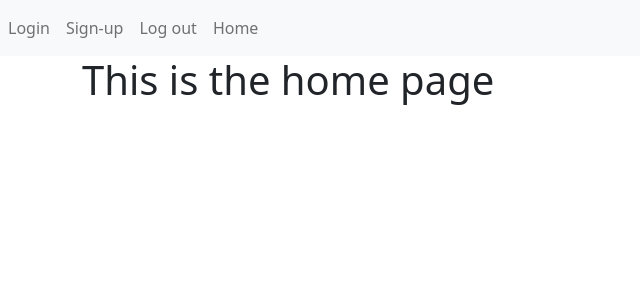
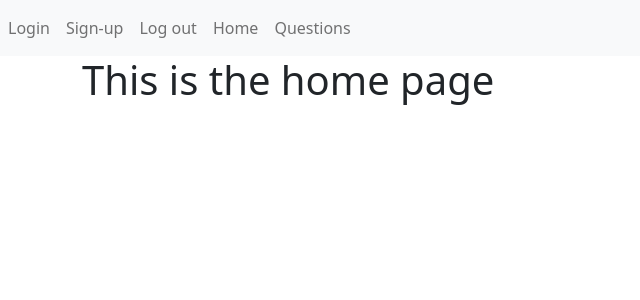
Before and after one commit to NanoProd/StackOverflowMock, a Flask app: page / in a window 1280 px wide. Shown: the top 300 px of the page, without its empty margins (0-640 px from the left). Run offline with Flask 2, Linux system fonts and the light colour scheme; the visitor is signed in with stand-in values (Sample User, id 1).

Commit message:
[#25] Added 'Questions' link to menu

```diff
--- a/services/web/project/templates/base.html
+++ b/services/web/project/templates/base.html
@@ -23,6 +23,7 @@
                 <a href="/signup" class="navbar-item nav-link" id="signup">Sign-up</a>
                 <a href="/logout" class="navbar-item nav-link" id="logout">Log out</a>
                 <a href="/" class="navbar-item nav-link" id="home">Home</a>
+                <a href="/questions" class="navbar-item nav-link" id="questions">Questions</a>
             </div>
         </div>
     </nav>
```
